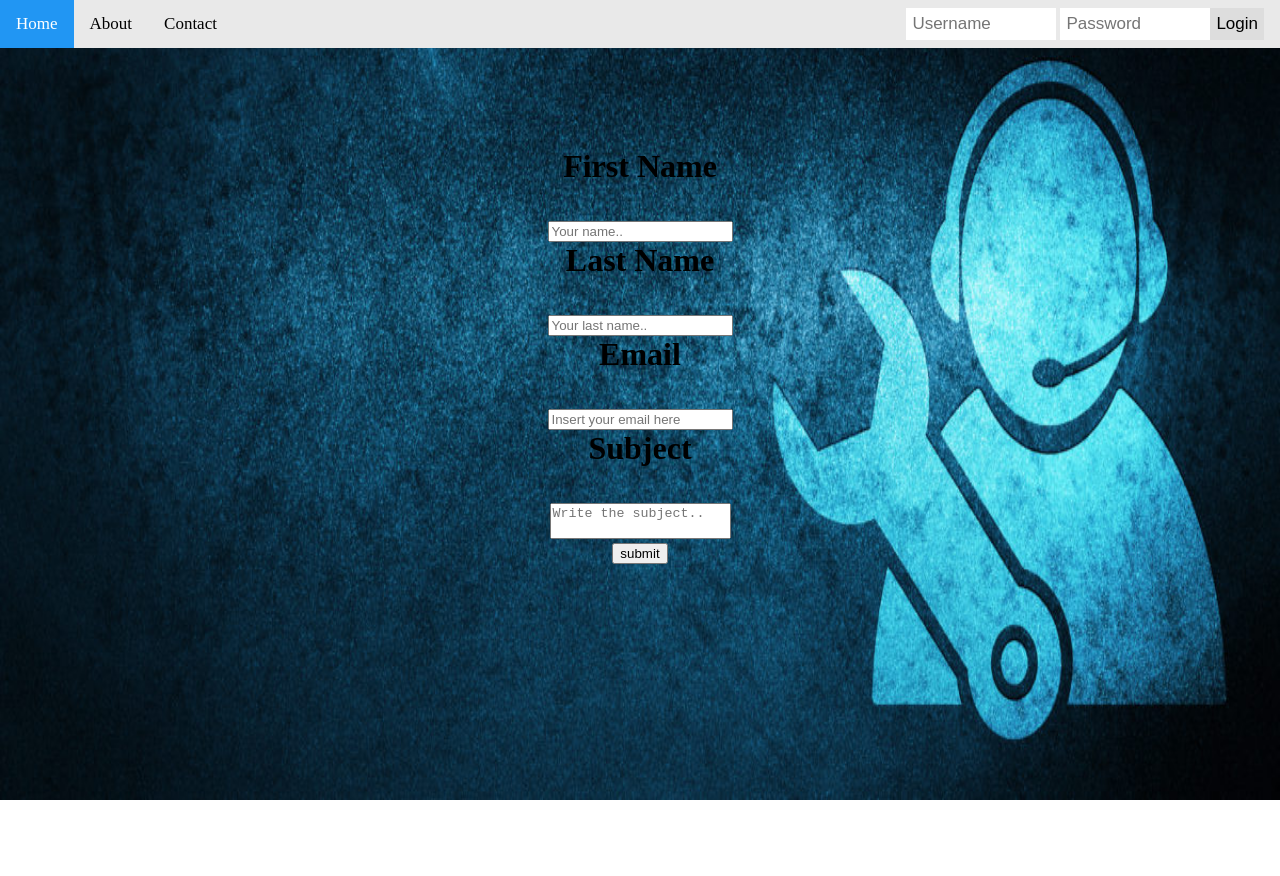
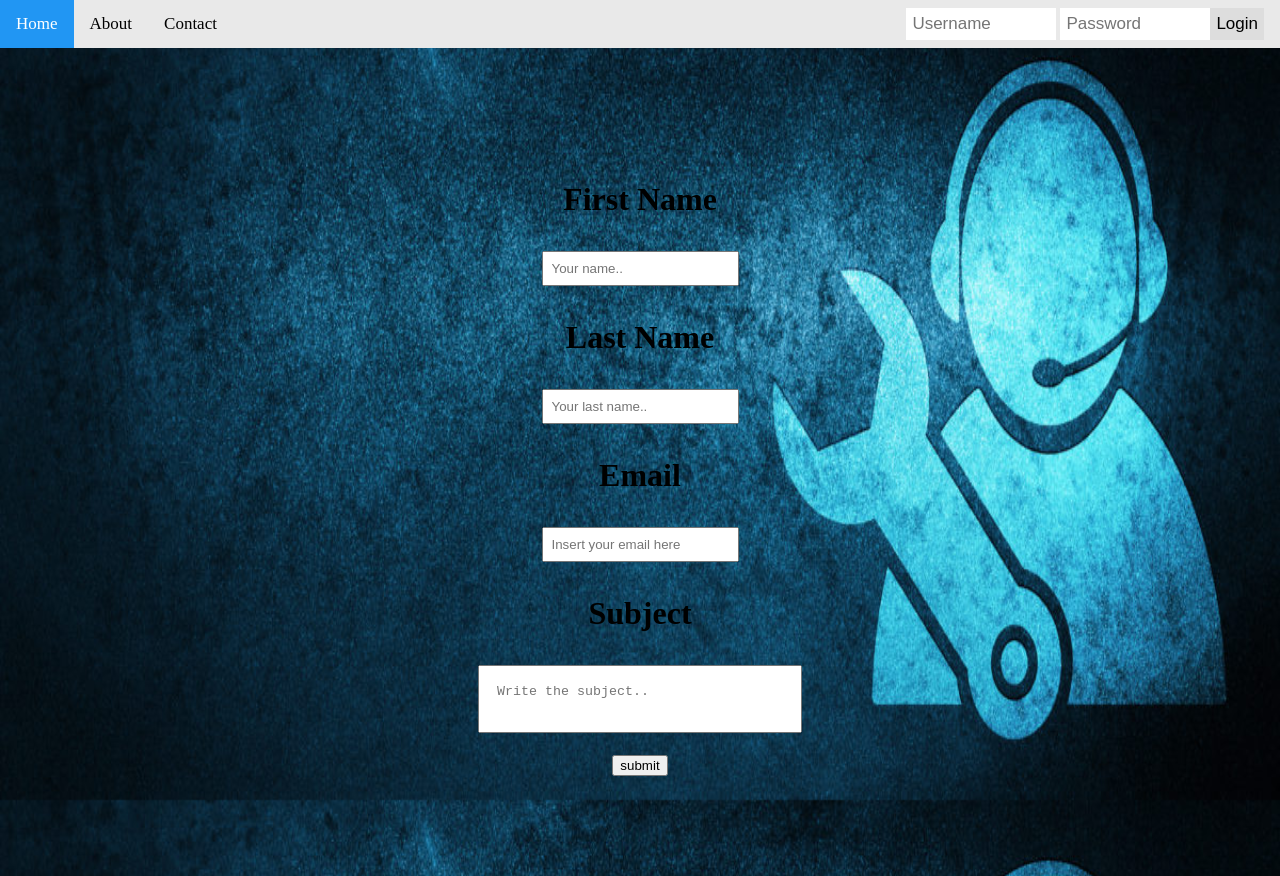
Before and after one commit to melek-houidi/RBK-project, a plain HTML site: page contact.html in a window 1280 px wide. Before the commit the page ends 800 px from the top, so only its background shows below. Drawn offline with nearby package versions, Linux system fonts and the light colour scheme.

Commit message:
first project

```diff
--- a/contact.html
+++ b/contact.html
@@ -23,40 +23,20 @@
 
         <div class="container" align="center">
               <form>
-               <h1> <label for="fname">First Name</label> <br> </h1>
+
+               <h1> <label for="fname">First Name</label>  </h1>
+                   <input type="text" id="fname" name="firstname" placeholder="Your name..">
+
+               <h1> <label for="lname">Last Name</label> </h1>
+                   <input type="text" id="lname" name="lastname" placeholder="Your last name..">
+
+                <h1> <label for="email">Email</label>  </h1>
+                  <input type="email" id="Email" name="Email" placeholder="Insert your email here">
+
+                <h1> <label for="subject">Subject</label> </h1>
+                   <textarea style="resize: none"  id="subject" name="subject" placeholder="Write the subject.." ></textarea>
 
                 <br>
-                <br>
-
-                   <input type="text" id="fname" name="firstname" placeholder="Your name..">
-
-                <br>
-
-               <h1> <label for="lname">Last Name</label><br> </h1>
-
-                <br>
-                <br>
-
-                   <input type="text" id="lname" name="lastname" placeholder="Your last name..">
-
-                <br>
-
-                <h1> <label for="email">Email</label><br>  </h1>
-
-                 <br>
-                 <br>
-
-                  <input type="email" id="Email" name="Email" placeholder="Insert your email here">
-
-                <br>
-
-                <h1> <label for="subject">Subject</label><br> </h1>
-
-                 <br>
-                 <br>
-
-                   <textarea style="resize: none"  id="subject" name="subject" placeholder="Write the subject.." ></textarea>
-
                 <br>
                 <button class="Submit" >submit</button>
               </form>
--- a/main.css
+++ b/main.css
@@ -80,6 +80,7 @@
       border-radius: none;
       background-color:none;
       padding: 100px;
+
     }
 
   .element{
@@ -90,3 +91,15 @@
     p{
       font-size: 40px;
     }
+
+  h1{
+    margin: 33px;
+  }
+  textarea {
+    resize: none;
+    width: 30%;
+    padding: 18px;
+}
+input{
+  padding: 8px;
+}
```
